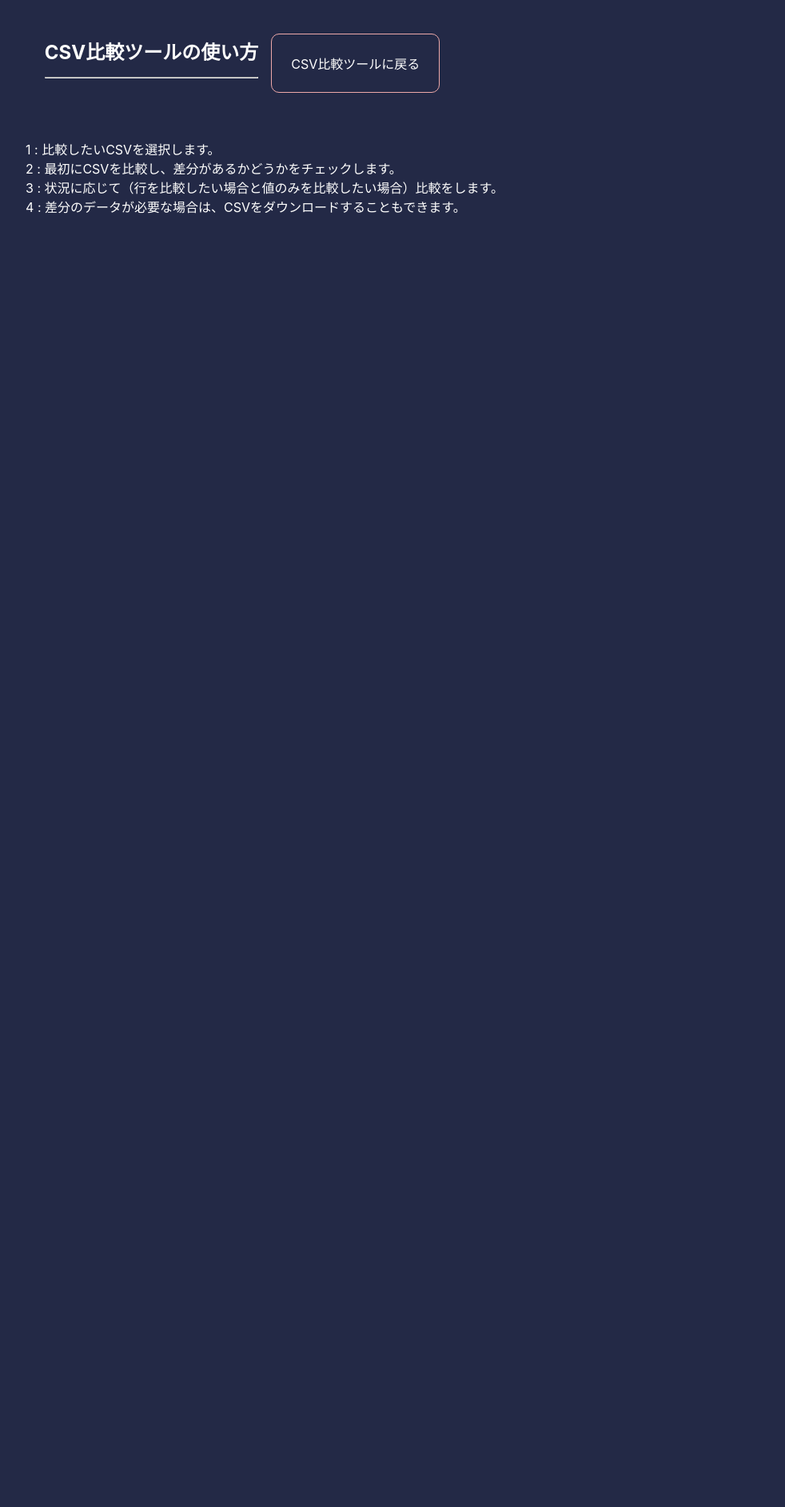
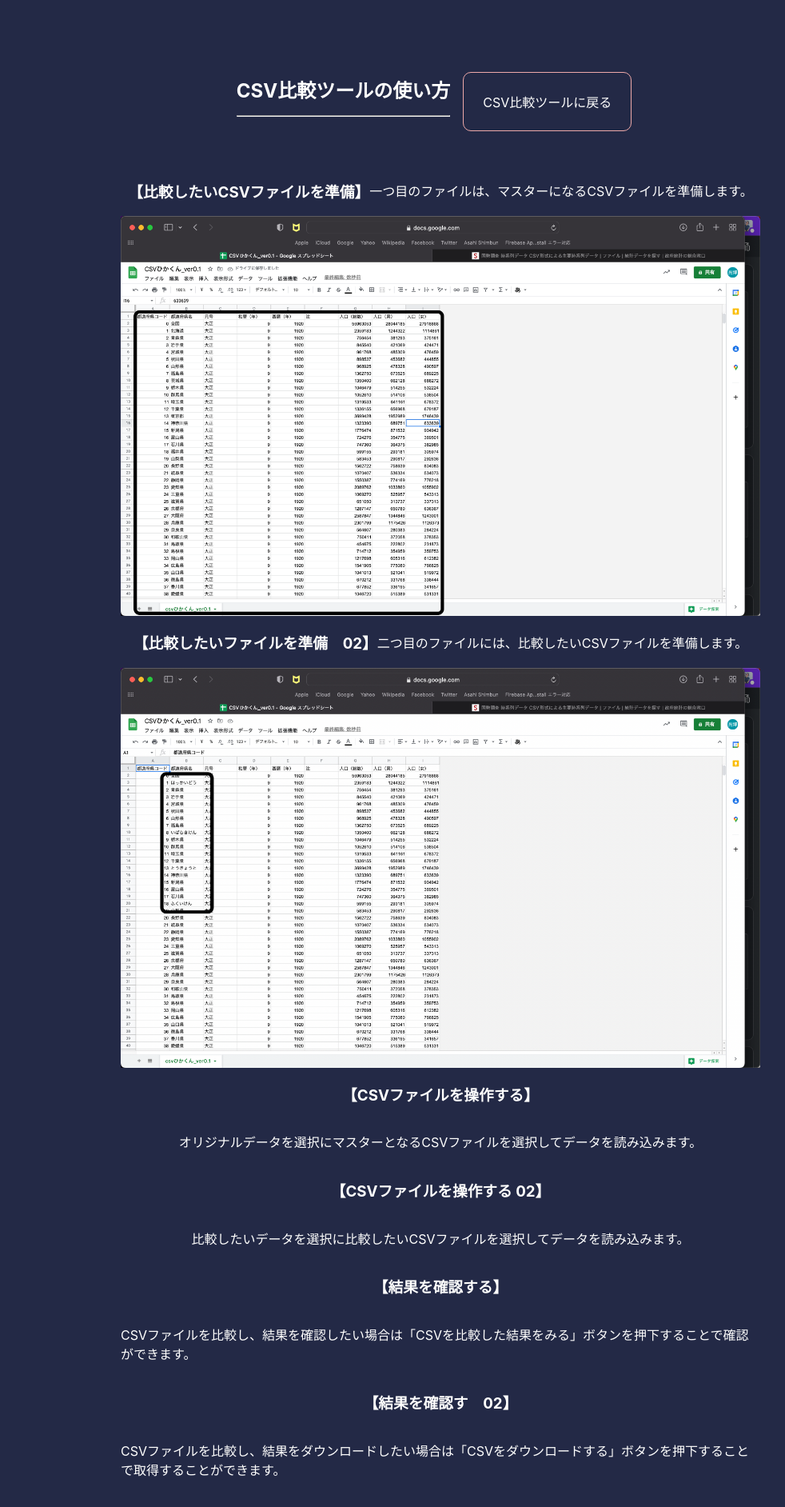
Before and after one commit to mitsu0428/csv-hikakun-prod, a Next.js app: page /about in a window 1280 px wide. Shown: the top 1884 px of the page at 80% size, without its empty margins (89-1071 px from the left). Before the commit the page ends 800 px from the top, so only its background shows below. Built offline with nearby package versions, Linux system fonts and the light colour scheme; no server answers.

Commit message:
feat(add new descripiton

```diff
--- a/src/pages/about.tsx
+++ b/src/pages/about.tsx
@@ -1,10 +1,11 @@
+import Image from 'next/image'
 import Link from 'next/link'
 import styles from '../styles/Home.module.css'
 import SeoSettings from './components/SeoSettings'
 
 const About = () => {
   return (
-    <div>
+    <div className={styles.main}>
       <SeoSettings
         pageTitle={'CSVファイル比較ツールの使い方'}
         pageDescription={'CSVファイル比較ツールの使い方を簡単に紹介します。'}
@@ -25,20 +26,54 @@ const About = () => {
         </p>
       </div>
       <div className={styles.grid}>
-        <ul>
-          <li>
-            1 : 比較したいCSVを選択します。
-          </li>
-          <li>
-            2 : 最初にCSVを比較し、差分があるかどうかをチェックします。
-          </li>
-          <li>
-            3 : 状況に応じて（行を比較したい場合と値のみを比較したい場合）比較をします。
-          </li>
-          <li>
-            4 : 差分のデータが必要な場合は、CSVをダウンロードすることもできます。
-          </li>
-        </ul>
+        <h3>
+          【比較したいCSVファイルを準備】
+        </h3>
+        <p>
+          一つ目のファイルは、マスターになるCSVファイルを準備します。
+        </p>
+        <Image src="/images/page-one.png" width={2880} height={1800} />
+      </div>
+      <div className={styles.grid}>
+        <h3>
+          【比較したいファイルを準備　02】
+        </h3>
+        <p>
+          二つ目のファイルには、比較したいCSVファイルを準備します。
+        </p>
+        <Image src="/images/page-two.png" width={2880} height={1800} />
+      </div>
+      <div className={styles.grid}>
+        <h3>
+           【CSVファイルを操作する】
+        </h3>
+        <p>
+          オリジナルデータを選択にマスターとなるCSVファイルを選択してデータを読み込みます。
+        </p>
+      </div>
+      <div className={styles.grid}>
+        <h3>
+           【CSVファイルを操作する 02】
+        </h3>
+        <p>
+          比較したいデータを選択に比較したいCSVファイルを選択してデータを読み込みます。
+        </p>
+      </div>
+      <div className={styles.grid}>
+        <h3>
+           【結果を確認する】
+        </h3>
+        <p>
+          CSVファイルを比較し、結果を確認したい場合は「CSVを比較した結果をみる」ボタンを押下することで確認ができます。
+        </p>
+      </div>
+      <div className={styles.grid}>
+        <h3>
+           【結果を確認す　02】
+        </h3>
+        <p>
+          CSVファイルを比較し、結果をダウンロードしたい場合は「CSVをダウンロードする」ボタンを押下することで取得することができます。
+        </p>
       </div>
     </div>
   )
```
Also changed, not shown: public/images/page-one.png (added), public/images/page-two.png (added).
